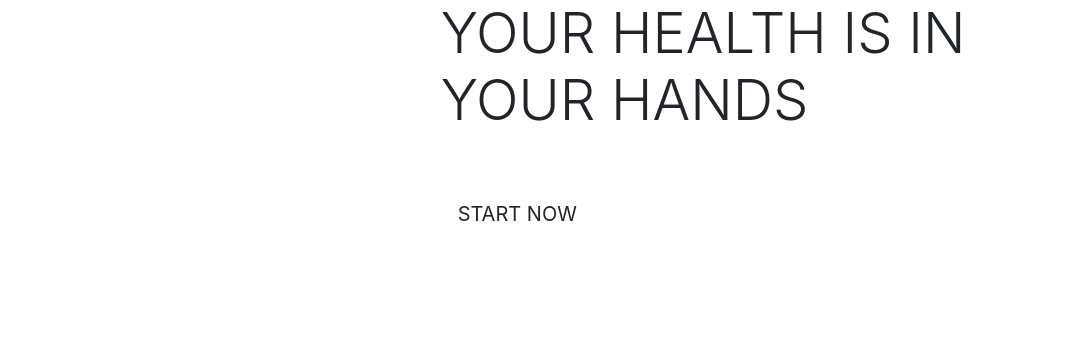
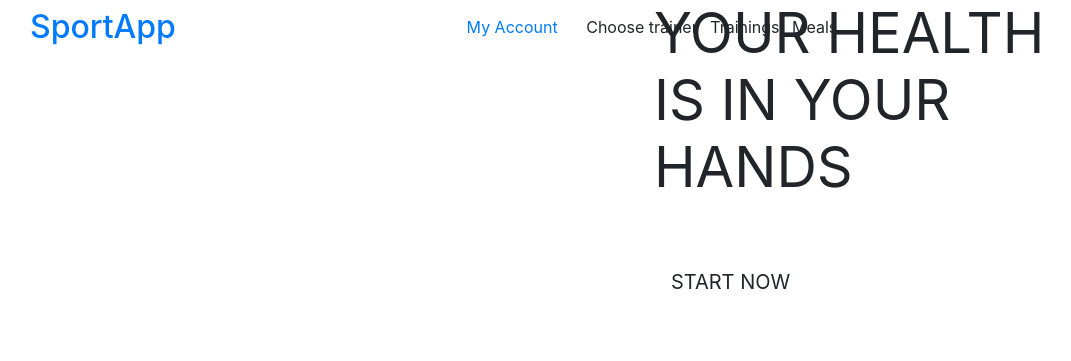
Before and after one commit to MrColorado35/sportapp, a Django app: page / in a window 1280 px wide. Shown: the top 361 px of the page, without its empty margins (1-1072 px from the left). Run offline with Django 3.2, Linux system fonts and the light colour scheme; some libraries are stand-ins or nearby versions.

Commit message:
added part of the nav menu

```diff
--- a/home/templates/home/index.html
+++ b/home/templates/home/index.html
@@ -10,12 +10,12 @@
 {% endblock %}
 
 {% block content %}
-    <div class="container-fluid h-100">
+    <div class="container-fluid h-100 margin-top ">
         <div class="row h-100">
-            <div class="col-4"></div>
-            <div class="col-8 col-md-6 my-auto">
+            <div class="col-6"></div>
+            <div class="col-6 col-md-4 my-auto">
                 <h2 class="display-4 text-uppercase">
-                    Your health is in your hands
+                   <strong>Your health is in your hands</strong>
                 </h2>
                 <div class="my-5">
                     <h4>
--- a/templates/base.html
+++ b/templates/base.html
@@ -29,13 +29,51 @@
     <title>SportApp. The only sport app you need. {% block extra_title %}{% endblock%} </title>
   </head>
   <body>
-    <head class="container-fluid fixed-top"></head>
+    <header class="container-fluid fixed-top ">
+        <div class="row">
+            <div class="col-12 col-lg-4 my-auto py-1 py-lg-0 text-center text-lg-left">
+                <a href="{% url 'home' %}" class="nav-link main-logo-link">
+                    <h2 class="logo-font text-blue my-0">SportApp</h2>
+                </a>
+            </div>
+            <!-- <div class="col-12 col-lg-4 my-auto py-1 py-lg-0"></div> -->
+            <div class="col-12 col-lg-4 my-auto py-1 py-lg-0">
+                <ul class="list-inline list-unstyled text-center text-lg-right my-0">
+                    <li class="list-inline-item dropdown">
+                        <a class="text-black nav-link" href="#" id="user-options" data-toggle="dropdown" aria-haspopup="true" aria-expanded="false">
+                            <div class="text-center">
+                                <div><i class="fas fa-user fa-lg"></i></div>
+                                <p class="my-0">My Account</p>
+                            </div>
+                        </a>
+                        <div class="dropdown-menu border-0" aria-labelledby="user-options">
+                            {% if request.user.is_authenticated %}
+                                {% if request.user.is_superuser %}
+                                    <a href="" class="dropdown-item">App Management</a>
+                                {% endif %}
+                                <a href="" class="dropdown-item">My Profile</a>
+                                <a href="{% url 'account_logout' %}" class="dropdown-item">Logout</a>
+                            {% else %}
+                                <a href="{% url 'account_signup' %}" class="dropdown-item">Register</a>
+                                <a href="{% url 'account_login' %}" class="dropdown-item">Login</a>
+                            {% endif %}
+                        </div>
+                    </li>
+                    <li class="list-inline-item ">Choose trainer</li>
+                    <li class="list-inline-item ">Trainings </li>
+                    <li class="list-inline-item ">Meals </li>
+                </ul>
+            </div>
+        </div>
+
+    </header>
 
     {% if messages %}
         <div class="message-container"></div>
     {% endif %}
 
     {% block page_header %}
+
     {% endblock %}
 
     {% block content %}
```
